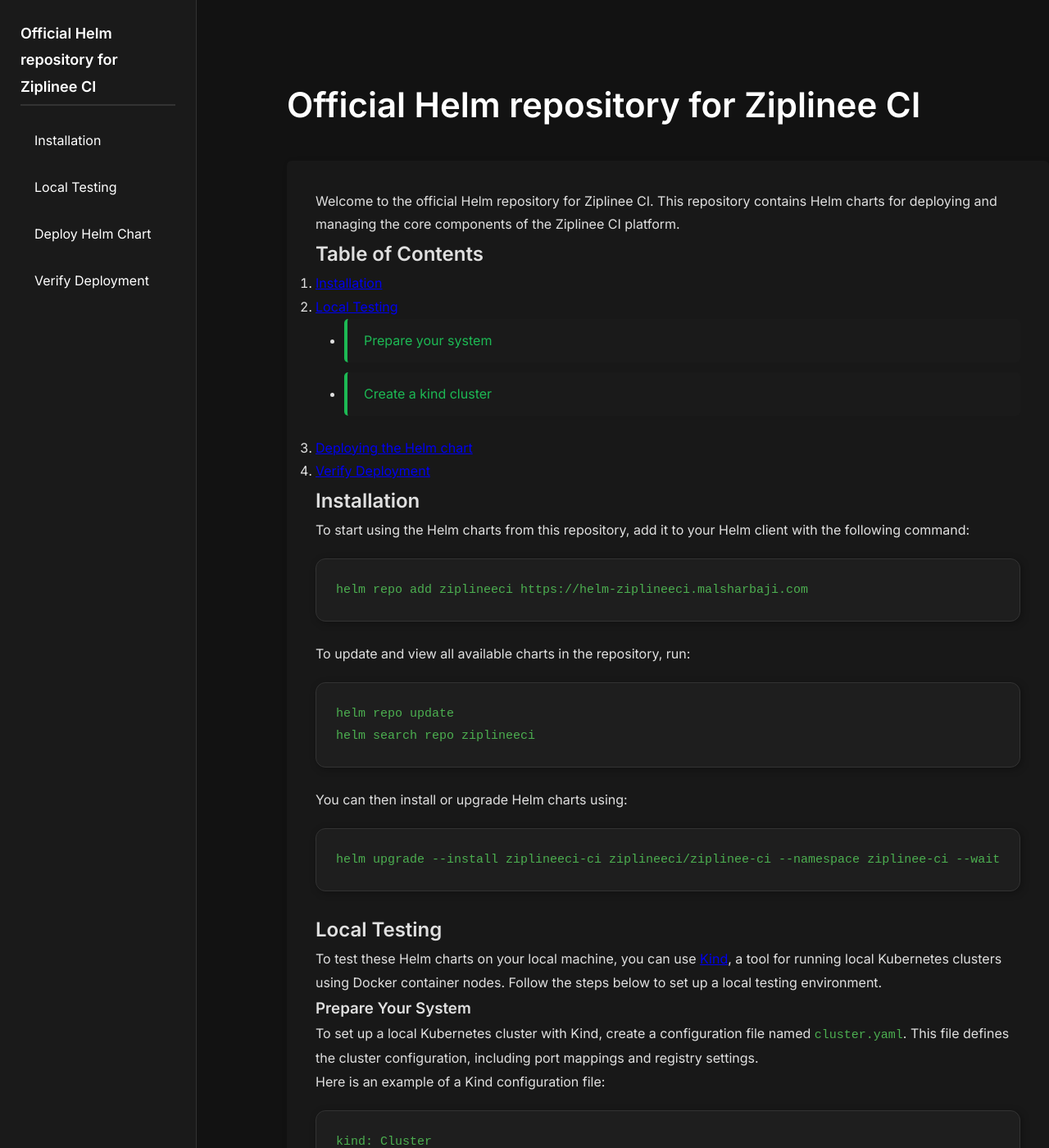
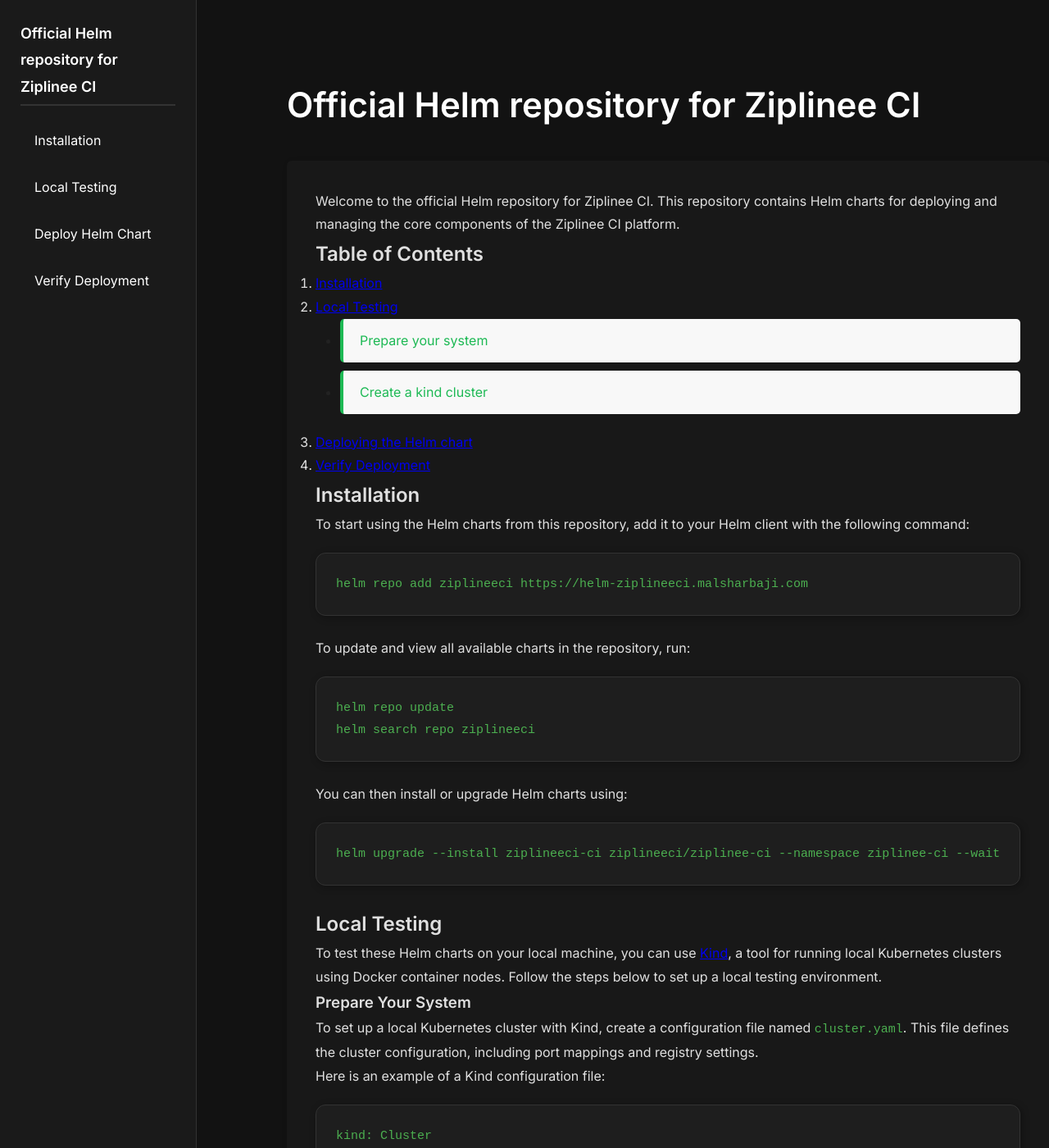
Before and after one commit to ziplineeci/ziplinee-helm-charts, a Jekyll site: the page built from README.md, in a window 1280 px wide and 1400 px high. Shown: the whole window at 82% size. Built offline with Jekyll 4.4.1, drawn with Linux system fonts in a browser that asks for light colours; our own code applies the rules of GitHub Pages for plain Markdown files; the repository's description, which GitHub fills in, is left out.

Commit message:
Fix style spaces

```diff
--- a/assets/css/style.css
+++ b/assets/css/style.css
@@ -226,28 +226,55 @@ section {
     max-width: 1050px; /* Matches content width */
 }
 
-/* 📌 Improved Lists */
+/* 📌 General List Styling */
 .content ul {
     list-style-type: disc;
-    padding-left: 35px;
-    margin-bottom: 25px;
+    padding-left: 30px;
+    margin-bottom: 20px;
 }
 
+/* 📌 Top-Level List Items */
 .content ul li {
-    margin-bottom: 12px;
-    padding-left: 18px;
+    margin-bottom: 10px;
+    padding-left: 16px;
     border-left: 4px solid #1DB954;
-    background: #1a1a1a;
+    background: #f8f8f8; /* Lighter Background */
     padding: 12px 20px;
     border-radius: 5px;
     transition: all 0.3s ease-in-out;
+    font-size: 16px;
+    color: #222; /* Darker Text */
 }
 
+/* 📌 Hover Effect */
 .content ul li:hover {
-    background: #222;
+    background: #f0f0f0;
     border-left: 4px solid #25d366;
 }
 
+/* 📌 Nested Lists */
+.content ul ul {
+    margin-top: 8px;
+    padding-left: 35px;
+    border-left: 2px solid #888;
+    margin-left: 10px; /* Ensures Proper Indentation */
+}
+
+/* 📌 Sub-List Items */
+.content ul ul li {
+    background: #f2f2f2; /* Lighter Background for Sub-Lists */
+    padding: 10px 18px;
+    border-radius: 5px;
+    font-size: 15px;
+    margin-bottom: 8px;
+}
+
+/* 📌 Sub-List Hover Effect */
+.content ul ul li:hover {
+    background: #e6e6e6;
+}
+
+/* 📌 List Links */
 .content ul li a {
     color: #1DB954;
     text-decoration: none;
@@ -255,19 +282,8 @@ section {
     transition: color 0.3s;
 }
 
+/* 📌 Link Hover Effect */
 .content ul li a:hover {
     color: #25d366;
     text-decoration: underline;
 }
-
-/* 📌 Nested Lists */
-.content ul ul {
-    margin-top: 10px;
-    padding-left: 35px;
-    border-left: 2px solid #888;
-}
-
-.content ul ul li {
-    padding: 10px 16px;
-    background: #181818;
-}
```
